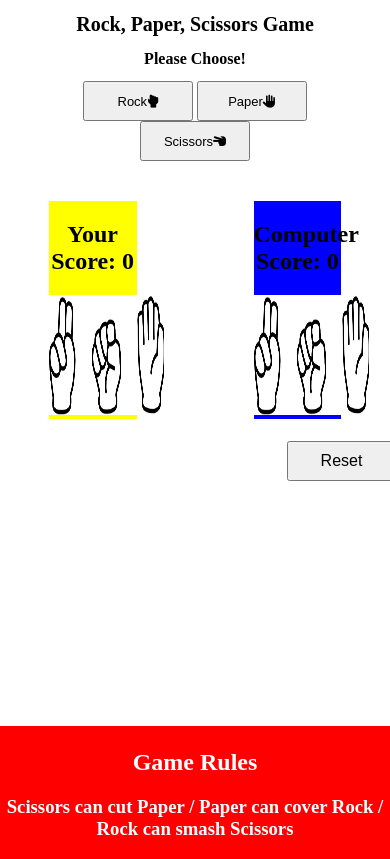
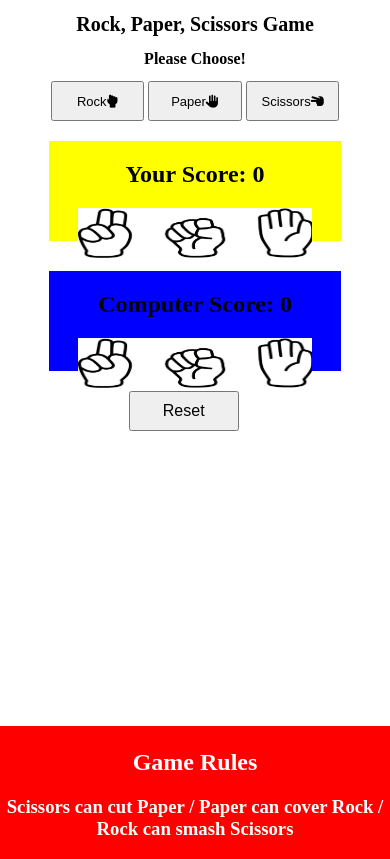
Before and after one commit to Tina-Kargbo/Rock-Paper-Scissors-Project, a plain HTML site: page index.html in a window 390 px wide. Drawn offline with Linux system fonts and the light colour scheme.

Commit message:
style buttons, and score are for 320px responsiveness

```diff
--- a/assets/css/style.css
+++ b/assets/css/style.css
@@ -47,6 +47,7 @@ footer {
     width: 80px;
     height: 50px;
 }
+
 .control {
     width: 110px;
     height: 40px;
@@ -65,8 +66,7 @@ footer {
 }
 
 #reset {
-    position: fixed;
-    margin-top: 240px;
+    margin-top: 200px;
     margin-left: 150px;
 }
 
@@ -103,17 +103,57 @@ footer {
         font-size: x-small;
     }
 
-    .game-area {
-        width: 75%;
-        height: 50%;
-        margin-left: auto;
-        margin-right: auto;
-        margin-top: 1%;
-        text-align: center;
-    }
-
     #sub-heading {
         font-size: medium;
     }
 
+    footer {
+    position: absolute;
+    width: 100%;
+    margin-top: -10px;
+    text-align: center;
+    color: white;
+    background-color: red;
+    }
+
+    .control {
+        width: 32%;
+        height: 40px;
+        font-size: small;
+    }
+
+    .player {
+        width: 100%;
+        height: 100px;
+        margin-top: -20px;
+    }
+
+    #player-image {
+        width: 80%;
+        height: 50px;
+    }
+
+    .computer {
+        width: 100%;
+        height: 100px;
+        margin-top: 30px;
+    }
+
+    #computer-image {
+        width: 80%;
+        height: 50px;
+    }
+
+    #reset {
+        margin-top: 20px;
+        margin-bottom: 30px;
+        margin-left: 33%;
+    }
+
+    #reset {
+        width: 110px;
+        height: 40px;
+        font-size: medium;
+        float: inline-start;
+    }
 }
--- a/assets/js/script.js
+++ b/assets/js/script.js
@@ -1,3 +1,4 @@
+document.addEventListener('DOMContentLoaded', () => {
     /**
      * Declare constants for DOM elements
      * and possible choices.
@@ -9,12 +10,6 @@
     const winnerText =  document.getElementById('result');
     let computerScore = 0;
     let playerScore = 0;
- // const buttons = document.getElementsById("player-score");
- // const buttons = document.getElementsById("computer-score");
- // const buttons = document.getElementsById("player-image");
- // const buttons = document.getElementsById("computer-image");
- // const buttons = document.getElementsById("messages");
- // const buttons = document.getElementsById["rock", "paper", "scissors"];
 
     /**
      * Add event listener to all the buttons
@@ -28,7 +23,7 @@
     }
     resetButton.addEventListener('click', function(){
         window.location.href='/';
- })
+    });
 
     /**
      * The main game function. Accepts one parameter,
@@ -53,8 +48,6 @@
      * Checks to see who the winner is, it accepts two strings as
      */
     function checkWinner(computerChoice, playerChoice){
-     console.log(`User played ${playerChoice} vs Computer played ${computerChoice}`);
-
         // User plays Rock
         if (playerChoice === 0){
             // Pc plays rock
@@ -84,7 +77,7 @@
                 winnerText.innerHTML= "Tie !";
             }
             // PC plays Scissors
-        if (computerChoice === 3){
+            if (computerChoice === 2){
                 computerScore = computerScore + 1;
                 winnerText.innerHTML= "Computer wins !";
             }
@@ -97,9 +90,9 @@
         }
 
         // User plays Scissors
-    if (playerChoice === 3){
+        if (playerChoice === 2){
             // Pc plays scissors
-        if (computerChoice === 3){
+            if (computerChoice === 2){
                 computerScore = computerScore + 1;
                 playerScore = playerScore + 1;
                 winnerText.innerHTML= "Tie !";
@@ -122,3 +115,4 @@
         document.getElementById('computer-score').innerText = computerScore;
         document.getElementById('player-score').innerText = playerScore;
     }
+});
--- a/index.html
+++ b/index.html
@@ -5,9 +5,9 @@
     <meta http-equiv="X-UA-Compatible" content="IE=edge">
     <meta name="viewport" content="width=device-width, initial-scale=1.0">
 
-<link href="https://fonts.googleapis.com/css2?family=Comic+Neue&display=swap" rel="stylesheet">
+    <link href="https://fonts.googleapis.com/css2?family=Comic+Neue&display=swap" rel="stylesheet">
 
-    <link rel="stylesheet" href="assets/css/style.css">
+    <link rel="stylesheet" href="./assets/css/style.css">
     <title>Document</title>
 </head>
 <body>
@@ -25,12 +25,12 @@
         <div id="messages"></div>
         <div class="player">
             <h2 class="scores">Your Score: <span id="player-score">0</span></h2>
-            <img id="player-image" src="assets/images/rock-paper-scissors-hand-gesture.jpg"
+            <img id="player-image" src="./assets/images/rock-paper-scissors-hand-gesture.jpg"
             alt="Rock, Paper Scissors hand gestures">
         </div>
         <div class="computer">
             <h2 class="scores">Computer Score: <span id="computer-score">0</span></h2>
-            <img id="computer-image" src="assets/images/rock-paper-scissors-hand-gesture.jpg"
+            <img id="computer-image" src="./assets/images/rock-paper-scissors-hand-gesture.jpg"
             alt="Rock, Paper Scissors hand gestures">
         </div>
     </section>
@@ -42,7 +42,7 @@
         <h3>Scissors can cut Paper / Paper can cover Rock / Rock can smash Scissors</h3>
    </footer>
 
-    <script src="assets/js/script.js"></script>
+    <script src="./assets/js/script.js"></script>
 
     <script src="https://kit.fontawesome.com/bfe584297d.js" crossorigin="anonymous"></script>
 </body>
```
Lines whose indentation alone changed are shown as unchanged.
